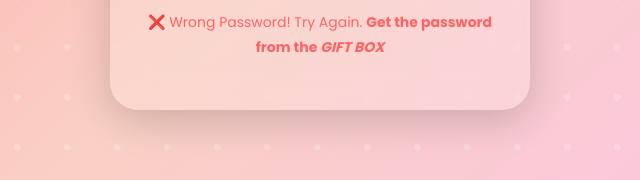
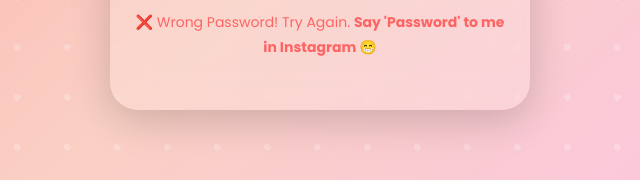
Before and after one commit to FireCoder29/Samu, a plain HTML site: page index.html in a window 1280 px wide. Both pictures are taken after a click on the button "Unlock Gifts 🎁". Shown: the part 490-670 px from the top of the page, 320-960 px from the left. Drawn offline with Linux system fonts and the light colour scheme.

Commit message:
Simple update

```diff
--- a/index.html
+++ b/index.html
@@ -735,7 +735,7 @@ function checkPassword(){
     else{
 
         error.innerHTML =
-        "❌ Wrong Password! Try Again. <b>Get the password from the <i>GIFT BOX</i></b>";
+        "❌ Wrong Password! Try Again. <b>Say 'Password' to me in Instagram 😁</b>";
 
     }
 
```
